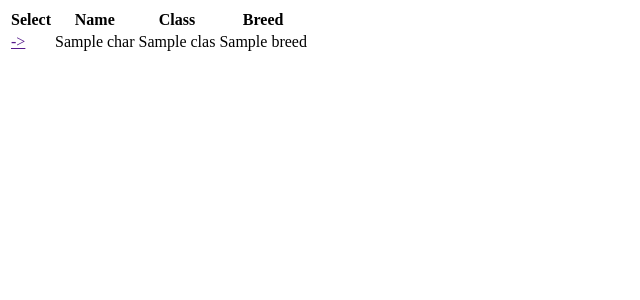
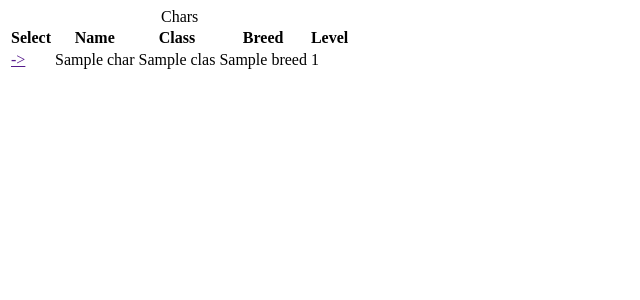
Before and after one commit to jvmaia/rpg, a Django app: page /game/player/ in a window 1280 px wide. Shown: the top 300 px of the page, without its empty margins (0-640 px from the left). Run offline with Django 3.2, Linux system fonts and the light colour scheme; a user stored in the database is signed in; tables that the repository leaves empty hold one stand-in row (values such as "Sample post"); parts of the project's set-up code (start-up, migrations or seed data) failed here and were passed over.

Commit message:
add level to select_char page

```diff
--- a/templates/game/select_char.html
+++ b/templates/game/select_char.html
@@ -4,21 +4,21 @@
 <body>
 {% block content %}
   <table>
-    <thead>
+      <caption>Chars</caption>
       <tr>
         <th> Select </th>
         <th> Name </th>
         <th> Class </th>
         <th> Breed </th>
+        <th> Level </th>
       </tr>
-    </thead>
-    <tbody>
       {% for char in chars %}
       <tr>
           <td><a onclick="selectChar('{{char.name}}')" href=""> -> </a></td>
           <td> {{ char.name }} </td>
-          <td> {{ char.klass.name }} </td>
-          <td> {{ char.breed.name }} </td>
+          <td> {{ char.klass }} </td>
+          <td> {{ char.breed }} </td>
+          <td> {{ char.level }} </td>
       </tr>
       {% endfor %}
   </table>
```
